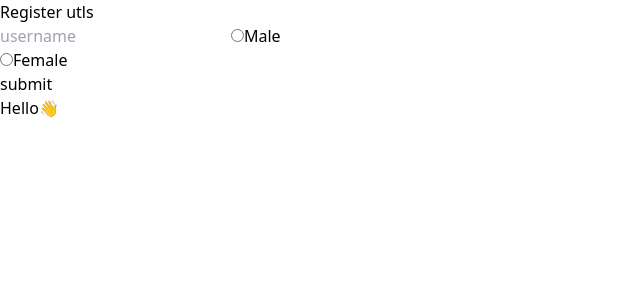
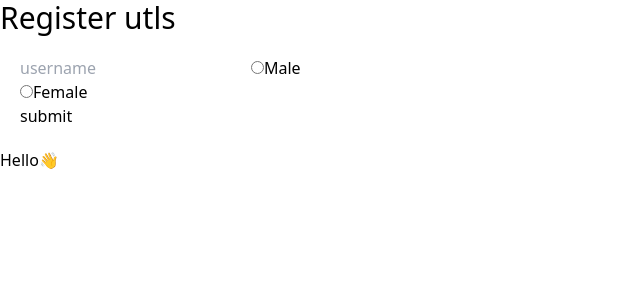
Before and after one commit to Anshul-Raghuwanshi/React14, a React (Vite) app: page / in a window 1280 px wide. Shown: the top 300 px of the page, without its empty margins (0-640 px from the left). Built offline with nearby package versions, Linux system fonts and the light colour scheme.

Commit message:
using form

```diff
--- a/tailwind.config.js
+++ b/tailwind.config.js
@@ -1,8 +1,8 @@
 /** @type {import('tailwindcss').Config} */
-module.exports = {
-  content: [],
+export default {
+  content: ["./index.html", "./src/**/*.{js,ts,jsx,tsx}"],
   theme: {
     extend: {},
   },
   plugins: [],
-}
+};
```
